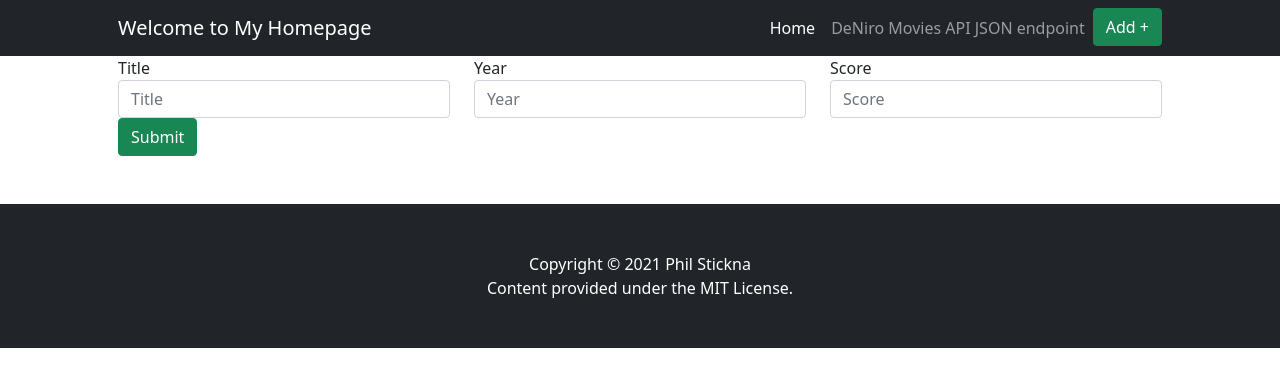
After one commit to pgs8/IS601_Individual-Project-Web-Application-Final, a Flask app: page /movies/new in a window 1280 px wide. The commit adds this page. Shown: the top 387 px of the page. Run offline with Flask 2, Linux system fonts and the light colour scheme.

Commit message:
Feature | Added New template

```diff
--- a/app/templates/layout.html
+++ b/app/templates/layout.html
@@ -9,9 +9,9 @@
     <link crossorigin="anonymous" href="https://cdn.jsdelivr.net/npm/bootstrap@5.0.0-beta3/dist/css/bootstrap.min.css"
           integrity="sha384-eOJMYsd53ii+scO/bJGFsiCZc+5NDVN2yr8+0RDqr0Ql0h+rP48ckxlpbzKgwra6" rel="stylesheet">
     {% if user %}
-    <title>Welcome to {{ user.username }}'s site</title>
+        <title>Welcome to {{ user.username }}'s site</title>
     {% else %}
-    <title>Welcome to My Site!</title>
+        <title>Welcome to My Site!</title>
     {% endif %}
 </head>
 <body style="padding-top: 56px">
@@ -20,10 +20,10 @@
     <div class="container px-lg-5 px-1">
         <a class="navbar-brand" href="#">
             {% if user %}
-            {{ user.username }}'s Homepage
+                {{ user.username }}'s Homepage
             {% else %}
-            Welcome to My Homepage
-            {%endif %}
+                Welcome to My Homepage
+            {% endif %}
         </a>
         <button aria-controls="navbarSupportedContent" aria-expanded="false" aria-label="Toggle navigation"
                 class="navbar-toggler" data-bs-target="#navbarSupportedContent" data-bs-toggle="collapse" type="button">
@@ -35,8 +35,10 @@
                     <a aria-current="page" class="nav-link active" href="#">Home</a>
                 </li>
                 <li class="nav-item">
-                    <a aria-current="page" class="nav-link" href="api/movies">DeNiro Movies API JSON endpoint <span
-                            class="sr-only">(current)</span></a>
+                    <a aria-current="page" class="nav-link" href="api/v1/movies">DeNiro Movies API JSON endpoint</a>
+                </li>
+                <li class="nav-item active">
+                    <a aria-current="page" class="btn btn-success pl-2 lr-2 ml-3" href="/movies/new">Add +</a>
                 </li>
 
             </ul>
--- /dev/null
+++ b/app/templates/new.html
@@ -0,0 +1,22 @@
+{% extends "layout.html" %}
+{% block content %}
+    <form action="/movies/new" method="POST">
+        <div class="row">
+            <div class="col">
+                <label for="fldTitle">Title</label>
+                <input id="fldTitle" type="text" class="form-control" placeholder="Title" name="fldTitle">
+            </div>
+            <div class="col">
+                <label for="fldYear">Year</label>
+                <input id="fldYear" type="text" class="form-control" placeholder="Year" name="fldYear">
+            </div>
+            <div class="col">
+                <label for="fldScore">Score</label>
+                <input id="fldScore" type="text" class="form-control" placeholder="Score" name="fldScore">
+            </div>
+        </div>
+        <button type="submit" class="btn btn-success">Submit</button>
+
+    </form>
+
+{% endblock %}
```
